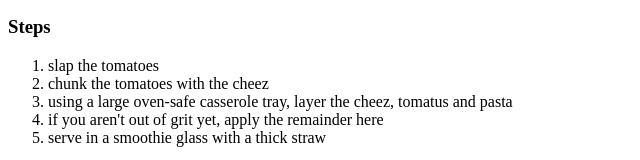
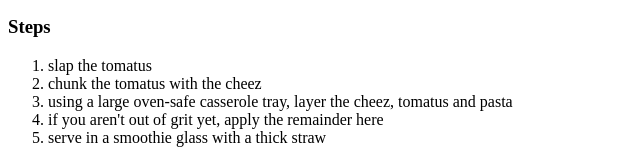
Before and after one commit to nebset/odin-recipes, a plain HTML site: page recipes/lasagna.html in a window 1280 px wide. Shown: the part 1315-1475 px from the top of the page, 0-640 px from the left. Drawn offline with Linux system fonts and the light colour scheme.

```diff
--- a/recipes/lasagna.html
+++ b/recipes/lasagna.html
@@ -28,8 +28,8 @@
         <h3> Steps </h3>
 
         <ol>
-            <li>slap the tomatoes</li>
-            <li>chunk the tomatoes with the cheez</li>
+            <li>slap the tomatus</li>
+            <li>chunk the tomatus with the cheez</li>
             <li>using a large oven-safe casserole tray, layer the cheez, tomatus and pasta</li>
             <li>if you aren't out of grit yet, apply the remainder here</li>
             <li>serve in a smoothie glass with a thick straw</li>
```
